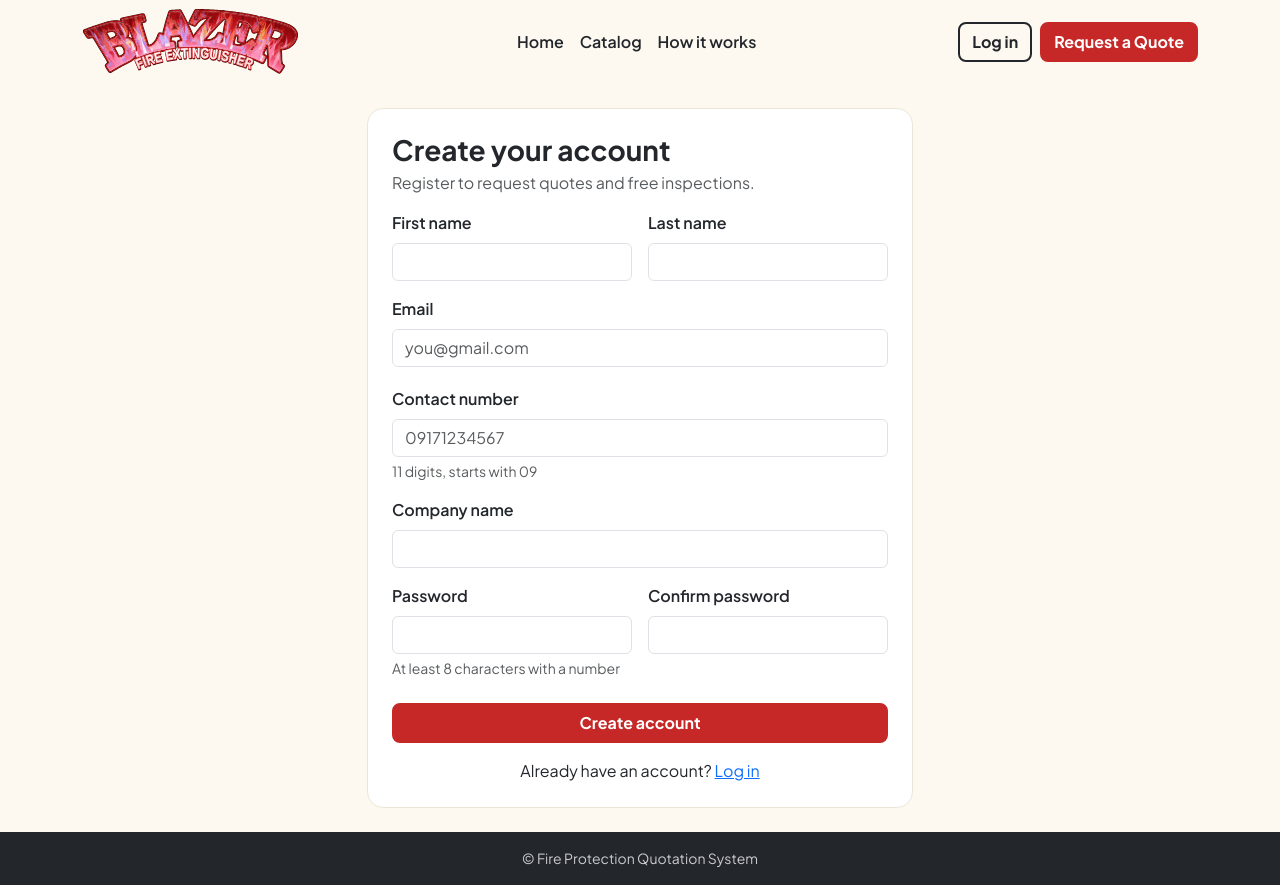
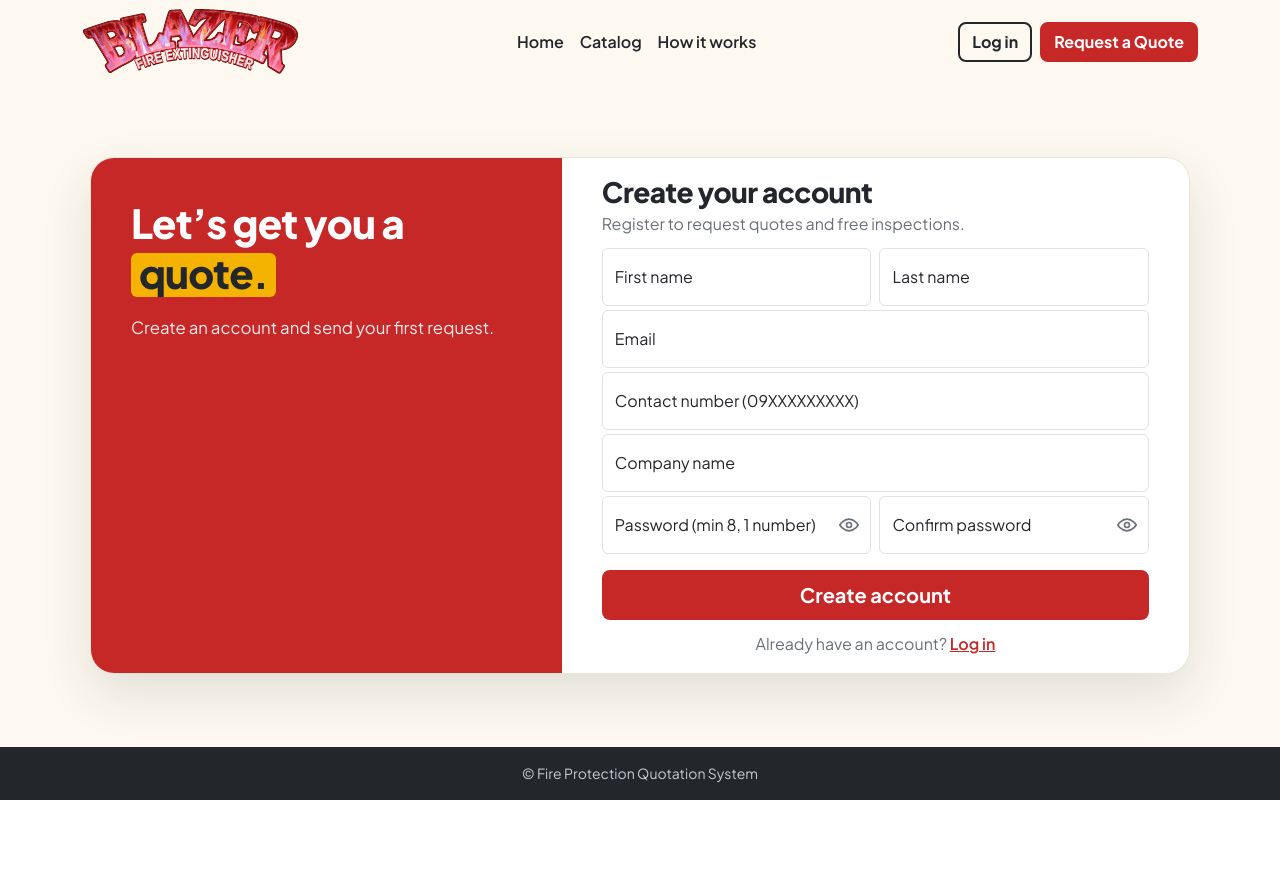
Before and after one commit to kodzuken1021/fire-quotation, a Flask app: page /register in a window 1280 px wide. After the commit the page ends 800 px from the top, so only its background shows below. Run offline with Flask 3, Linux system fonts and the light colour scheme.

Commit message:
Fixed log in and register UI

```diff
--- a/app/static/css/style.css
+++ b/app/static/css/style.css
@@ -44,7 +44,7 @@ body {
 }
 .hero .highlight {
   display: inline-block;
-  background: #D181CC;
+  background: var(--brand-yellow);
   padding: 0.02em 0.2em 0.08em;
   border-radius: .15em;
   line-height: 0.9;
@@ -68,3 +68,75 @@ body {
 /* Responsive */
 @media (max-width: 991.98px) { .app-brand img { height: 52px; } }
 @media (max-width: 575.98px) { .app-brand img { height: 44px; } }
+
+/* Auth pages (login / register): one screen, two panels */
+:root { --nav-h: 84px; }
+@media (max-width: 991.98px) { :root { --nav-h: 68px; } }
+@media (max-width: 575.98px) { :root { --nav-h: 60px; } }
+
+.auth-main { display: flex; align-items: center; justify-content: center; padding: 1rem; }
+.auth-card {
+  display: flex; width: 100%; max-width: 1100px;
+  max-height: calc(100vh - var(--nav-h) - 2rem);
+  background: #fff; border: 1px solid var(--card-border); border-radius: 24px;
+  box-shadow: 0 20px 50px rgba(35, 38, 43, .12); overflow: hidden;
+}
+.auth-card--sm { max-width: 960px; }
+
+.auth-aside {
+  position: relative; flex: 5 1 0; min-height: 0;
+  flex-direction: column; justify-content: flex-start; gap: 1.1rem; padding: 2.5rem; color: #fff;
+  background: var(--brand-red);
+}
+
+.auth-aside-title { margin: 0; font-size: 2.5rem; font-weight: 800; line-height: 1.25; letter-spacing: -.02em; }
+.auth-aside-text { margin: 0; font-size: 1.05rem; color: rgba(255, 255, 255, .9); }
+.auth-aside .highlight {
+  display: inline-block;
+  background: var(--brand-yellow);
+  color: var(--brand-charcoal);
+  padding: 0 .2em .1em;
+  border-radius: .15em;
+  line-height: 1;
+}
+
+.auth-panel { flex: 7 1 0; min-width: 0; min-height: 0; overflow-y: auto; display: flex; flex-direction: column; justify-content: center; padding: 1.1rem 2.5rem; }
+.auth-title { margin: 0; font-size: 1.75rem; font-weight: 800; letter-spacing: -.02em; }
+.auth-sub { margin: .2rem 0 .75rem; color: #6b7078; }
+.auth-panel .alert {
+  position: relative;
+  padding: .55rem 2.75rem .55rem .85rem;
+  margin-bottom: .75rem;
+  font-size: .9rem;
+}
+.auth-panel .alert-dismissible .btn-close {
+  top: 50%;
+  right: .25rem;
+  padding: .75rem;
+  transform: translateY(-50%);
+}
+.auth-form .form-control:focus { border-color: var(--brand-red); box-shadow: 0 0 0 .2rem rgba(198, 40, 40, .15); }
+.auth-form .form-text:empty { display: none; }
+.auth-switch { margin: .75rem 0 0; text-align: center; color: #6b7078; }
+.auth-panel a { color: var(--brand-red); font-weight: 600; }
+
+@media (max-width: 991.98px) {
+  .auth-card { max-height: none; }
+  .auth-panel { padding: 1.5rem; overflow: visible; }
+}
+
+/* Show / hide password */
+.form-control.has-toggle,
+.form-control.has-toggle.is-invalid,
+.form-control.has-toggle.is-valid { padding-right: 2.75rem; background-image: none; }
+.pw-toggle {
+  position: absolute; top: 0; right: 0; z-index: 5;
+  display: flex; align-items: center; justify-content: center;
+  width: 2.75rem; height: calc(3.5rem + 2px);
+  border: 0; background: transparent; color: #6b7078; cursor: pointer;
+}
+.pw-toggle:hover { color: var(--brand-charcoal); }
+.pw-toggle:focus-visible { outline: 2px solid var(--brand-red); outline-offset: -4px; border-radius: 8px; }
+.pw-toggle .eye-off { display: none; }
+.pw-toggle.is-shown .eye-on { display: none; }
+.pw-toggle.is-shown .eye-off { display: block; }
--- a/app/static/js/validation.js
+++ b/app/static/js/validation.js
@@ -31,7 +31,7 @@
     if (fix) return "Did you mean " + fix + "?";
     if (FAKE_DOMAINS.includes(domain)) return "Please use a real email address.";
     if (RESTRICT_DOMAINS && !ALLOWED_DOMAINS.includes(domain) && !ALLOWED_SUFFIXES.some(s => domain.endsWith(s)))
-      return "Use a recognized email provider (Gmail, Yahoo, Hotmail, Outlook, iCloud, AOL) or a school .edu.ph address.";
+      return "Use a recognized email provider (Gmail, Yahoo, Hotmail, Outlook, iCloud, AOL)";
     return "";
   }
 
@@ -63,7 +63,7 @@
   function check(input, form, rules) {
     const rule = rules[input.name];
     if (!rule) return true;
-    const isPassword = input.type === "password";
+    const isPassword = input.type === "password" || input.classList.contains("has-toggle");
     const value = isPassword ? input.value : input.value.trim();
     const ok = show(input, rule(value, form));
     if (input.name === "email" && form.dataset.form === "register") suggestEmail(input, form);
@@ -99,6 +99,17 @@
         show(input, "That email domain does not exist.");
     } catch (e) { /* offline or blocked: skip, the server will check */ }
   }
+  // Show / hide password buttons
+  document.querySelectorAll(".pw-toggle").forEach(btn => {
+    btn.addEventListener("click", () => {
+      const input = document.getElementById(btn.dataset.target);
+      const show = input.type === "password";
+      input.type = show ? "text" : "password";
+      btn.classList.toggle("is-shown", show);
+      btn.setAttribute("aria-pressed", String(show));
+      btn.setAttribute("aria-label", show ? "Hide password" : "Show password");
+    });
+  });
 
   document.querySelectorAll("form[data-form]").forEach(form => {
     const mode = form.dataset.form;
--- /dev/null
+++ b/app/templates/_auth_aside.html
@@ -0,0 +1,4 @@
+<aside class="auth-aside d-none d-lg-flex">
+  <h2 class="auth-aside-title">{{ aside_lead }} <span class="highlight">{{ aside_hl }}</span></h2>
+  <p class="auth-aside-text">{{ aside_text }}</p>
+</aside>
--- /dev/null
+++ b/app/templates/_eye_icons.html
@@ -0,0 +1,2 @@
+<svg class="eye-on" viewBox="0 0 24 24" width="20" height="20" fill="none" stroke="currentColor" stroke-width="2" stroke-linecap="round" stroke-linejoin="round" aria-hidden="true"><path d="M1 12s4-7 11-7 11 7 11 7-4 7-11 7S1 12 1 12z"/><circle cx="12" cy="12" r="3"/></svg>
+<svg class="eye-off" viewBox="0 0 24 24" width="20" height="20" fill="none" stroke="currentColor" stroke-width="2" stroke-linecap="round" stroke-linejoin="round" aria-hidden="true"><path d="M17.94 17.94A10.9 10.9 0 0 1 12 19c-7 0-11-7-11-7a19.8 19.8 0 0 1 5.06-5.94"/><path d="M9.9 4.24A10.9 10.9 0 0 1 12 5c7 0 11 7 11 7a19.9 19.9 0 0 1-3.17 4.19"/><path d="M14.12 14.12A3 3 0 1 1 9.88 9.88"/><line x1="1" y1="1" x2="23" y2="23"/></svg>
--- /dev/null
+++ b/app/templates/_flashes.html
@@ -0,0 +1,8 @@
+{% with messages = get_flashed_messages(with_categories=true) %}
+  {% for category, message in messages %}
+    <div class="alert alert-{{ category }} alert-dismissible fade show" role="alert">
+      {{ message }}
+      <button type="button" class="btn-close" data-bs-dismiss="alert"></button>
+    </div>
+  {% endfor %}
+{% endwith %}
--- a/app/templates/base.html
+++ b/app/templates/base.html
@@ -37,15 +37,8 @@
   </div>
 </nav>
 
-  <main class="container py-4 flex-grow-1">
-    {% with messages = get_flashed_messages(with_categories=true) %}
-      {% for category, message in messages %}
-        <div class="alert alert-{{ category }} alert-dismissible fade show" role="alert">
-          {{ message }}
-          <button type="button" class="btn-close" data-bs-dismiss="alert"></button>
-        </div>
-      {% endfor %}
-    {% endwith %}
+    <main class="{% block main_class %}container py-4{% endblock %} flex-grow-1">
+    {% block flashes %}{% include "_flashes.html" %}{% endblock %}
     {% block content %}{% endblock %}
   </main>
 
--- a/app/templates/register.html
+++ b/app/templates/register.html
@@ -1,42 +1,48 @@
 {% extends "base.html" %}
 {% block title %}Register{% endblock %}
+{% block main_class %}auth-main{% endblock %}
+{% block flashes %}{% endblock %}
+{% block footer %}{% endblock %}
 
-{% macro field(name, label, type="text", placeholder="", autocomplete="", hint="") %}
-  <label class="form-label fw-semibold" for="{{ name }}">{{ label }}</label>
-  <input class="form-control{% if errors.get(name) %} is-invalid{% endif %}"
+{% macro field(name, label, type="text", autocomplete="", toggle=false) %}
+<div class="form-floating">
+  <input class="form-control{% if toggle %} has-toggle{% endif %}{% if errors.get(name) %} is-invalid{% endif %}"
          id="{{ name }}" name="{{ name }}" type="{{ type }}"
          value="{{ form.get(name, '') if type != 'password' else '' }}"
-         placeholder="{{ placeholder }}" autocomplete="{{ autocomplete }}" required>
+         placeholder="{{ label }}" autocomplete="{{ autocomplete }}" required>
+  <label for="{{ name }}">{{ label }}</label>
+  {% if toggle %}<button type="button" class="pw-toggle" data-target="{{ name }}" aria-label="Show password" aria-pressed="false">{% include "_eye_icons.html" %}</button>{% endif %}
   <div class="invalid-feedback" id="{{ name }}-error">{{ errors.get(name, '') }}</div>
-  {% if hint %}<div class="form-text">{{ hint }}</div>{% endif %}
+</div>
 {% endmacro %}
 
 {% block content %}
-<div class="row justify-content-center">
-  <div class="col-md-8 col-lg-6">
-    <div class="step-card">
-      <h1 class="h3 fw-bold mb-1">Create your account</h1>
-      <p class="text-muted">Register to request quotes and free inspections.</p>
+<div class="auth-card">
+  {% with aside_lead="Let’s get you a", aside_hl="quote.", aside_text="Create an account and send your first request." %}
+  {% include "_auth_aside.html" %}
+{% endwith %}
+  <section class="auth-panel">
+    {% include "_flashes.html" %}
+    <h1 class="auth-title">Create your account</h1>
+    <p class="auth-sub">Register to request quotes and free inspections.</p>
 
-      <form method="post" action="{{ url_for('auth.register') }}" data-form="register" novalidate>
-        <input type="hidden" name="csrf_token" value="{{ csrf_token() }}">
-        <div class="row g-3">
-          <div class="col-sm-6">{{ field("first_name", "First name", autocomplete="given-name") }}</div>
-          <div class="col-sm-6">{{ field("last_name", "Last name", autocomplete="family-name") }}</div>
-          <div class="col-12">
-            {{ field("email", "Email", "email", "you@gmail.com", "email") }}
-            <div class="form-text" id="email-suggest"></div>
-          </div>
-          <div class="col-12">{{ field("contact_number", "Contact number", "tel", "09171234567", "tel", "11 digits, starts with 09") }}</div>
-          <div class="col-12">{{ field("company_name", "Company name", autocomplete="organization") }}</div>
-          <div class="col-sm-6">{{ field("password", "Password", "password", autocomplete="new-password", hint="At least 8 characters with a number") }}</div>
-          <div class="col-sm-6">{{ field("confirm_password", "Confirm password", "password", autocomplete="new-password") }}</div>
-        </div>
-        <button class="btn btn-brand w-100 mt-4" type="submit">Create account</button>
-      </form>
-      <p class="text-center mt-3 mb-0">Already have an account? <a href="{{ url_for('auth.login') }}">Log in</a></p>
-    </div>
-  </div>
+    <form class="auth-form" method="post" action="{{ url_for('auth.register') }}" data-form="register" novalidate>
+      <input type="hidden" name="csrf_token" value="{{ csrf_token() }}">
+      <div class="row g-2 mb-1">
+        <div class="col-md-6">{{ field("first_name", "First name", autocomplete="given-name") }}</div>
+        <div class="col-md-6">{{ field("last_name", "Last name", autocomplete="family-name") }}</div>
+      </div>
+      <div class="mb-1">{{ field("email", "Email", "email", "email") }}<div class="form-text" id="email-suggest"></div></div>
+      <div class="mb-1">{{ field("contact_number", "Contact number (09XXXXXXXXX)", "tel", "tel") }}</div>
+      <div class="mb-1">{{ field("company_name", "Company name", autocomplete="organization") }}</div>
+      <div class="row g-2">
+        <div class="col-md-6">{{ field("password", "Password (min 8, 1 number)", "password", "new-password", true) }}</div>
+        <div class="col-md-6">{{ field("confirm_password", "Confirm password", "password", "new-password", true) }}</div>
+      </div>
+      <button class="btn btn-brand btn-lg w-100 mt-3" type="submit">Create account</button>
+    </form>
+    <p class="auth-switch">Already have an account? <a href="{{ url_for('auth.login') }}">Log in</a></p>
+  </section>
 </div>
 {% endblock %}
 
```
Also changed, not shown: app/templates/login.html (+23 -16 lines).
